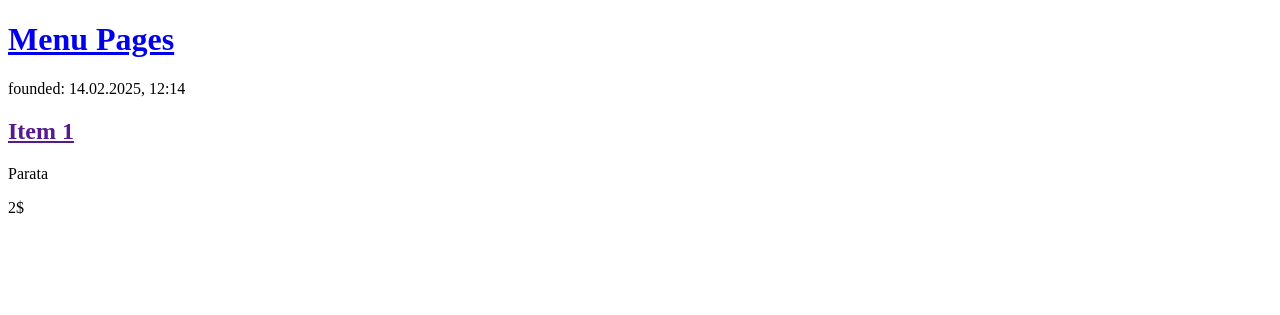
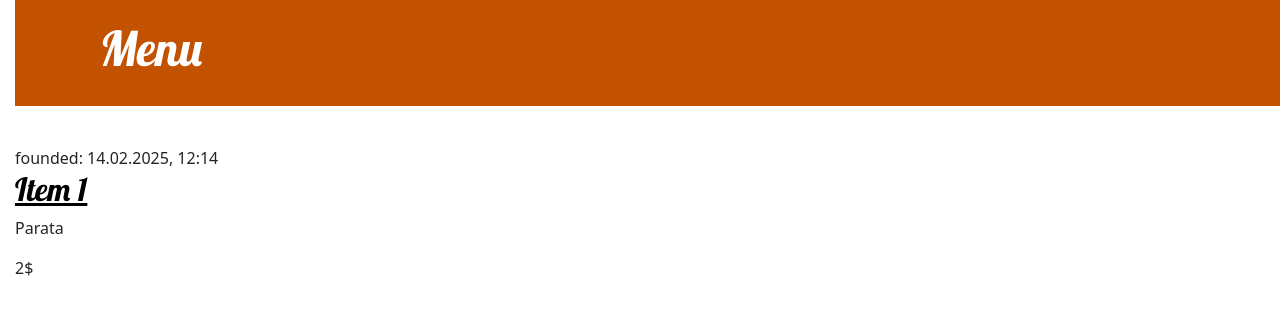
Before and after one commit to BanyarSawThit/taddib, a Django app: page / in a window 1280 px wide. Shown: the top 315 px of the page. Run offline with Django 5.2, Linux system fonts and the light colour scheme; data that the repository does not hold is empty.

Commit message:
added css file

```diff
--- /dev/null
+++ b/blog/static/css/blog.css
@@ -0,0 +1,79 @@
+h1 a, h2 a {
+    color: #631998;
+    font-family: 'Lobster';
+}
+
+body {
+    padding-left: 15px;
+}
+
+.page-header {
+    background-color: #C25100;
+    margin-top: 0;
+    margin-bottom: 40px;
+    padding: 20px 20px 20px 40px;
+}
+
+.page-header h1,
+.page-header h1 a,
+.page-header h1 a:visited,
+.page-header h1 a:active {
+    color: #ffffff;
+    font-size: 36pt;
+    text-decoration: none;
+}
+
+h1,
+h2,
+h3,
+h4 {
+    font-family: 'Lobster', cursive;
+}
+
+.date {
+    color: #828282;
+}
+
+.save {
+    float: right;
+}
+
+.post-form textarea,
+.post-form input {
+    width: 100%;
+}
+
+.top-menu,
+.top-menu:hover,
+.top-menu:visited {
+    color: #ffffff;
+    float: right;
+    font-size: 26pt;
+    margin-right: 20px;
+}
+
+.post {
+    margin-bottom: 70px;
+}
+
+.post h2 a,
+.post h2 a:visited {
+    color: #000000;
+}
+
+.post > .date,
+.post > .actions {
+    float: right;
+}
+
+.btn-secondary,
+.btn-secondary:visited {
+    color: #C25100;
+    background: none;
+    border-color: #C25100;
+}
+
+.btn-secondary:hover {
+    color: #FFFFFF;
+    background-color: #C25100;
+}
--- a/blog/templates/blog/post_list.html
+++ b/blog/templates/blog/post_list.html
@@ -1,14 +1,20 @@
+{% load static %}
 <!DOCTYPE html>
 <html>
     <head>
         <title>TADDIB Indian House</title>
+        <link rel="stylesheet" href="https://cdn.jsdelivr.net/npm/bootstrap@5.3.3/dist/css/bootstrap.min.css" integrity="sha384-QWTKZyjpPEjISv5WaRU9OFeRpok6YctnYmDr5pNlyT2bRjXh0JMhjY6hW+ALEwIH" crossorigin="anonymous">
+        <link rel="stylesheet" href="{% static 'css/blog.css' %}">
+        <link rel="stylesheet" href="https://fonts.googleapis.com/css?family=Lobster&subset=latin,latin-ext">
     </head>
     <body>
-        <header>
-            <h1><a href="/">Menu Pages</a></h1>
+        <header class="page-header">
+            <div class="container">
+            <h1><a href="/">Menu</a></h1>
+            </div>
         </header>
 
-        <article>
+        <article class="post">
             <time>founded: 14.02.2025, 12:14</time>
             <h2><a href="">Item 1</a></h2>
             <p>Parata</p>
```
